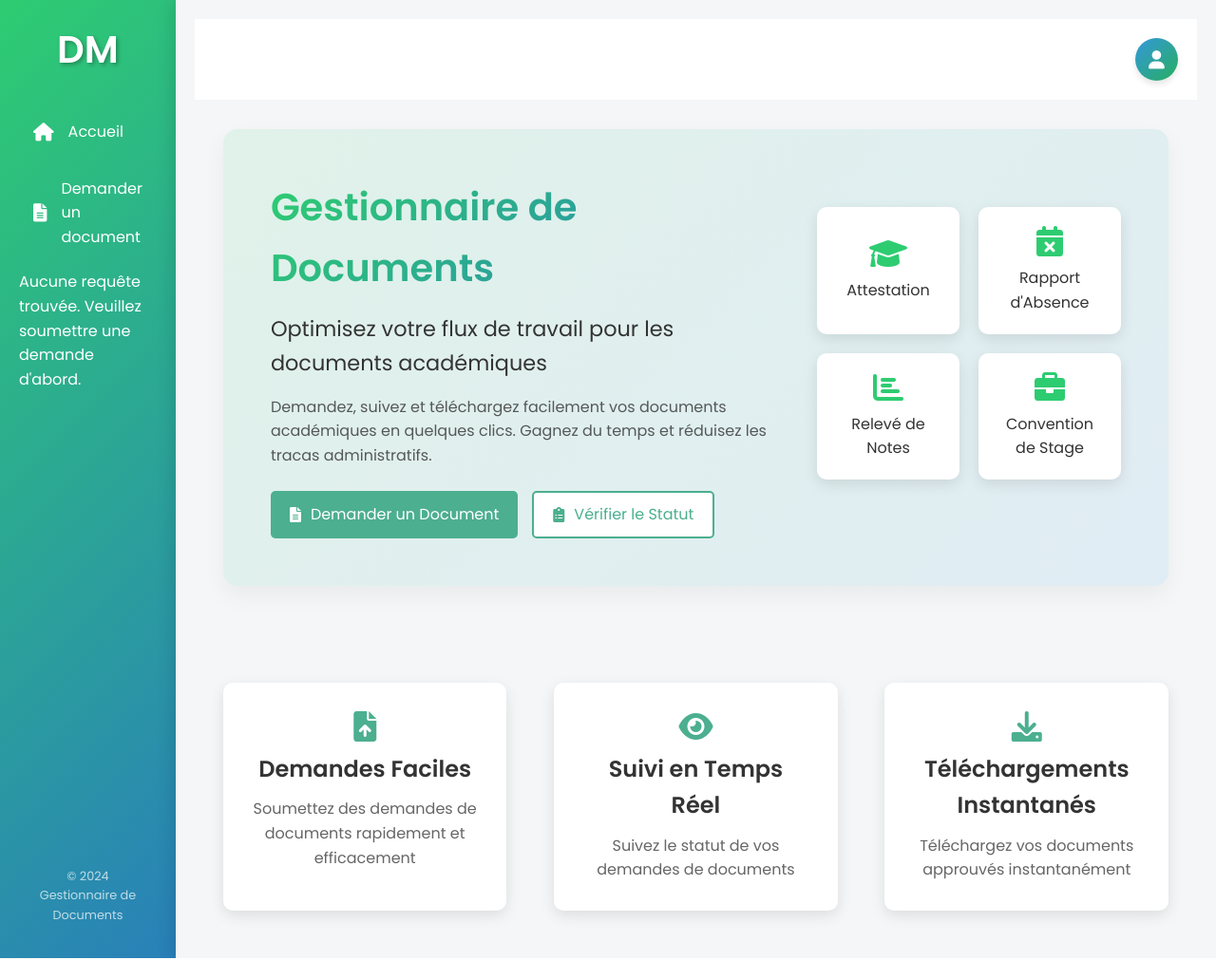
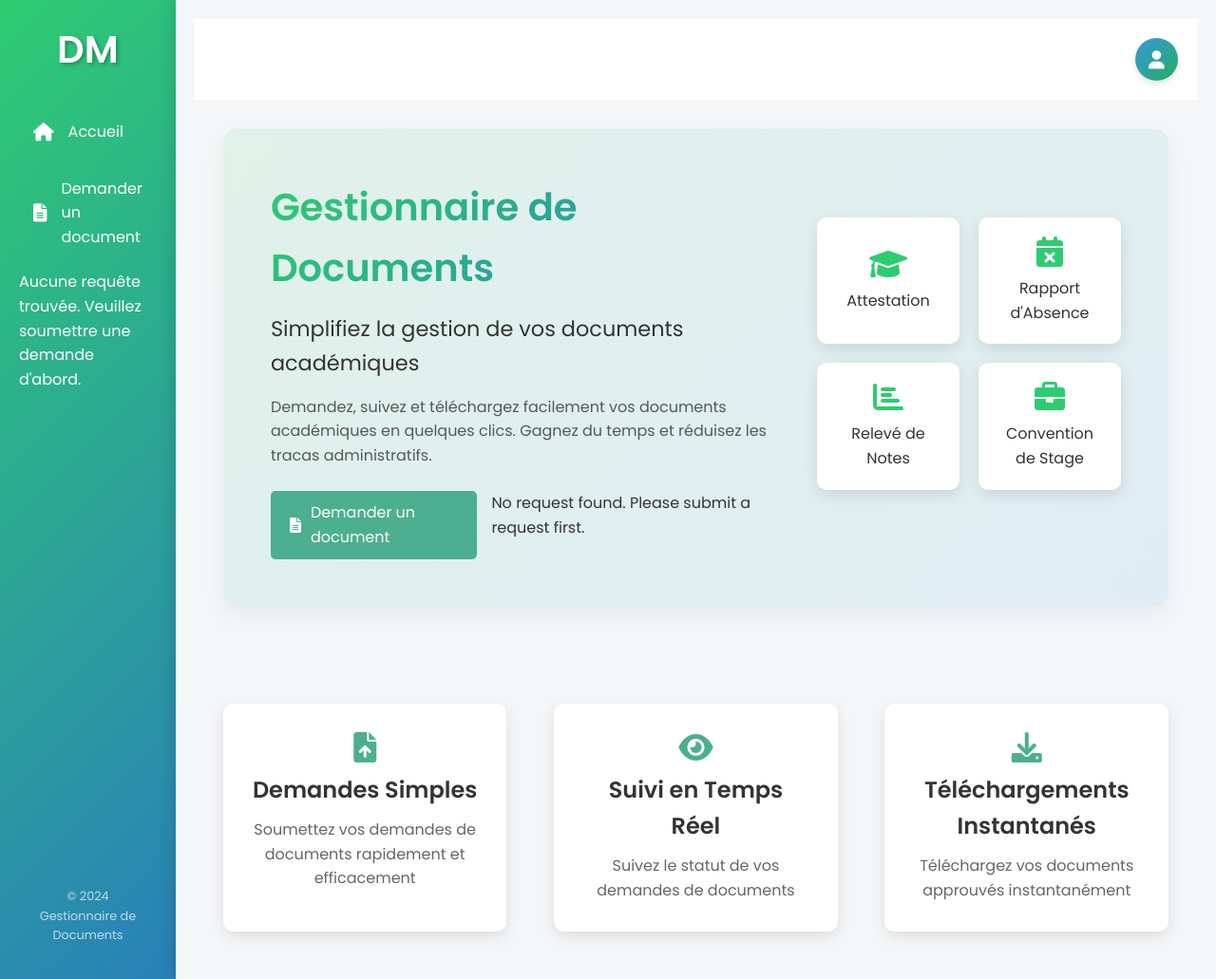
Before and after one commit to samikhalfi/document_manager, a Flask app: page /etudiant in a window 1280 px wide. Shown: the whole page at 95% size. Before the commit the page ends 1009 px from the top, so only its background shows below. Run offline with Flask 3, Linux system fonts and the light colour scheme.

Commit message:
Update etudiant.html

```diff
--- a/app/templates/etudiant.html
+++ b/app/templates/etudiant.html
@@ -2,22 +2,25 @@
 
 {% block content %}
 <div class="home-container">
-    <!-- Section Héros -->
+    <!-- Section Hero -->
     <div class="home-hero">
         <div class="hero-content">
             <h1 class="hero-title">Gestionnaire de Documents</h1>
-            <p class="hero-subtitle">Optimisez votre flux de travail pour les documents académiques</p>
+            <p class="hero-subtitle">Simplifiez la gestion de vos documents académiques</p>
             <p class="hero-description">
-                Demandez, suivez et téléchargez facilement vos documents académiques
-                en quelques clics. Gagnez du temps et réduisez les tracas administratifs.
+                Demandez, suivez et téléchargez facilement vos documents académiques en quelques clics. Gagnez du temps et réduisez les tracas administratifs.
             </p>
             <div class="hero-actions">
                 <a href="/request" class="btn btn-primary">
-                    <i class="fas fa-file-alt"></i> Demander un Document
+                    <i class="fas fa-file-alt"></i> Demander un document
                 </a>
-                <a href="/status" class="btn btn-secondary">
-                    <i class="fas fa-clipboard-list"></i> Vérifier le Statut
+                {% if session.get('request_id') %}
+                <a href="{{ url_for('main.check_status', request_id=session['request_id']) }}" class="btn btn-secondary">
+                    <i class="fas fa-clipboard-list"></i> Vérifier le statut
                 </a>
+                {% else %}
+                <p>No request found. Please submit a request first.</p>
+                {% endif %}
             </div>
         </div>
         <div class="hero-illustration">
@@ -46,8 +49,8 @@
     <div class="home-features">
         <div class="feature">
             <i class="fas fa-file-upload"></i>
-            <h3>Demandes Faciles</h3>
-            <p>Soumettez des demandes de documents rapidement et efficacement</p>
+            <h3>Demandes Simples</h3>
+            <p>Soumettez vos demandes de documents rapidement et efficacement</p>
         </div>
         <div class="feature">
             <i class="fas fa-eye"></i>
```
